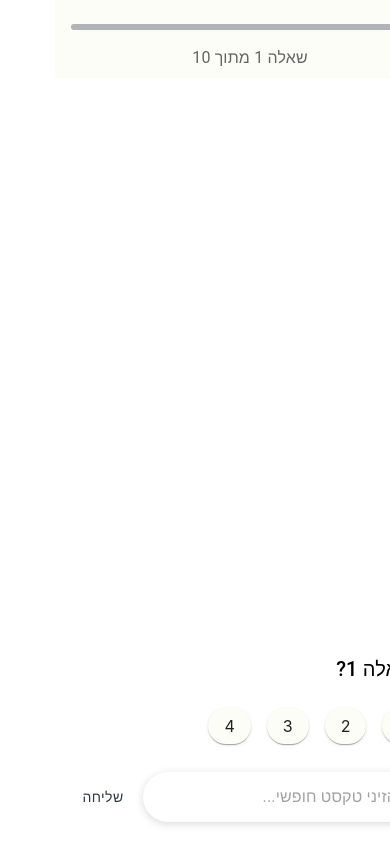
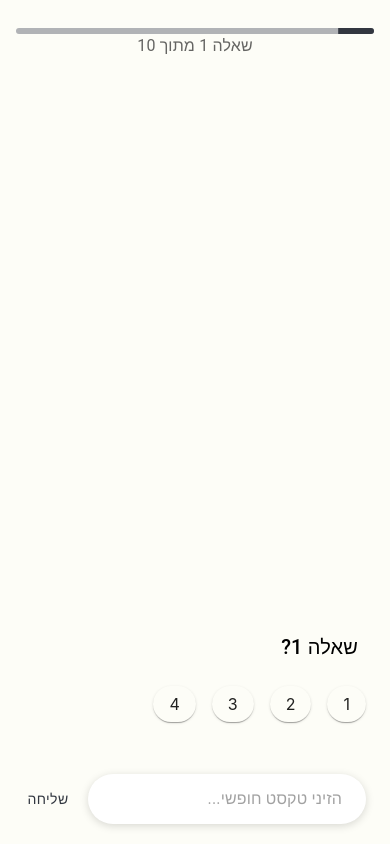
Before and after one commit to luccinmasirika/chatbot, a React (Create React App) app: page /questions in a window 390 px wide. Built offline with nearby package versions, Linux system fonts and the light colour scheme.

Commit message:
responsive

```diff
--- a/src/components/layout/Layout.tsx
+++ b/src/components/layout/Layout.tsx
@@ -10,7 +10,9 @@ interface Props {
 const Layout: React.FC<Props> = ({ children }) => {
   return (
     <ThemeProvider theme={theme}>
-      <Stack sx={{ bgcolor: 'background.paper' }}>{children}</Stack>
+      <Stack sx={{ bgcolor: 'background.paper', minHeight: '100vh' }}>
+        {children}
+      </Stack>
     </ThemeProvider>
   );
 };
--- a/src/screens/home/Home.tsx
+++ b/src/screens/home/Home.tsx
@@ -23,7 +23,7 @@ const Home = () => {
   const navigate = useNavigate();
   return (
     <Layout>
-      <Stack sx={{ px: 4, py: 10 }} spacing={4}>
+      <Stack sx={{ px: 4, py: '15vh' }} spacing={4}>
         <Stack>
           <Typography variant="h4" textAlign="center" gutterBottom>
             {data.home.title}
@@ -59,10 +59,7 @@ const Home = () => {
       <Stack
         sx={{
           bgcolor: 'primary.dark',
-          py: 4,
-          position: 'absolute',
-          bottom: 0,
-          left: 0,
+          py: '5vh',
           width: 1,
         }}
         color="white"
--- a/src/screens/questions/Questions.tsx
+++ b/src/screens/questions/Questions.tsx
@@ -16,12 +16,12 @@ interface Steps {
 }
 
 interface Answer {
-  id: string | number
-  answer: string
+  id: string | number;
+  answer: string;
 }
 
 const Checking = () => {
-  const [questionsList, setQuestionList] = React.useState<Steps[]>([
+  const [questionsList] = React.useState<Steps[]>([
     {
       id: '1',
       question: 'שאלה 1?',
@@ -82,35 +82,46 @@ const Checking = () => {
   };
 
   const onClick = (value: string) => {
-    setAnswers([...answers, { id: questionsList[userStep - 1].id, answer: value }])
-    setSteps(userStep + 1)
+    setAnswers([
+      ...answers,
+      { id: questionsList[userStep - 1].id, answer: value },
+    ]);
+    setSteps(userStep + 1);
   };
 
   const onSubmit = () => {
+    setAnswers([
+      ...answers,
+      { id: questionsList[userStep - 1].id, answer: userInput },
+    ]);
+    setSteps(userStep + 1);
     setUserInput('');
   };
 
   const getProcenteg = () => {
-    let total = 100
-    let stepP = 100 / questionsList.length
-    let totalDec = total - (stepP * userStep)
-    return total - totalDec
-  }
+    let total = 100;
+    let stepP = 100 / questionsList.length;
+    let totalDec = total - stepP * userStep;
+    return total - totalDec;
+  };
 
   return (
     <Layout>
       {/* //Header */}
       <Stack
+        justifyContent="center"
         sx={{
-          pt: 3,
-          pb: 1,
-          px: 2,
+          position: 'fixed',
+          height: 70,
           left: 0,
           right: 0,
           bgcolor: 'background.paper',
+          zIndex: 2,
+          top: 0,
         }}
         spacing={2}
       >
+        <Stack sx={{ px: 2, pt: 2 }}>
           <LinearProgress
             variant="determinate"
             value={getProcenteg()}
@@ -120,22 +131,22 @@ const Checking = () => {
             {`שאלה ${userStep} מתוך  ${questionsList.length}`}
           </Typography>
         </Stack>
+      </Stack>
       {/* Questions Contianer*/}
       <Stack
         sx={{
           position: 'fixed',
           left: 0,
           right: 0,
-          p: 2,
-          bottom: 10,
+          bottom: 0,
+          px: 2,
         }}
       >
         {/* Answers */}
-        <div
-          style={{
+        <Box
+          sx={{
             maxHeight: '68vh',
             overflowY: 'scroll',
-            width: '100vw',
           }}
         >
           {answers.map((el, i) => (
@@ -179,13 +190,11 @@ const Checking = () => {
                   </Box>
                 )}
               </Stack>
-
             </Box>
           ))}
-        </div>
+        </Box>
         {/* Questions */}
-        {
-          userStep <= questionsList.length &&
+        {userStep <= questionsList.length && (
           <Stack>
             <Box sx={{ my: 2 }}>
               <Typography variant="h6" sx={{ px: 2 }} gutterBottom>
@@ -224,20 +233,19 @@ const Checking = () => {
                     </Paper>
                   </Box>
                 ))}
-
               </Stack>
             </Box>
           </Stack>
-        }
+        )}
 
         {/* Input */}
         <Stack
           direction="row-reverse"
           sx={{
-            width: '100%',
-            display: 'flex',
+            width: 1,
             height: '5vh',
-            alignItems: 'center'
+            alignItems: 'center',
+            py: 3,
           }}
         >
           <Button onClick={onSubmit}>{data.submit}</Button>
@@ -256,10 +264,8 @@ const Checking = () => {
             placeholder={data.placeholder}
           />
         </Stack>
-
       </Stack>
     </Layout>
-
   );
 };
 
```
Lines whose indentation alone changed are shown as unchanged.
